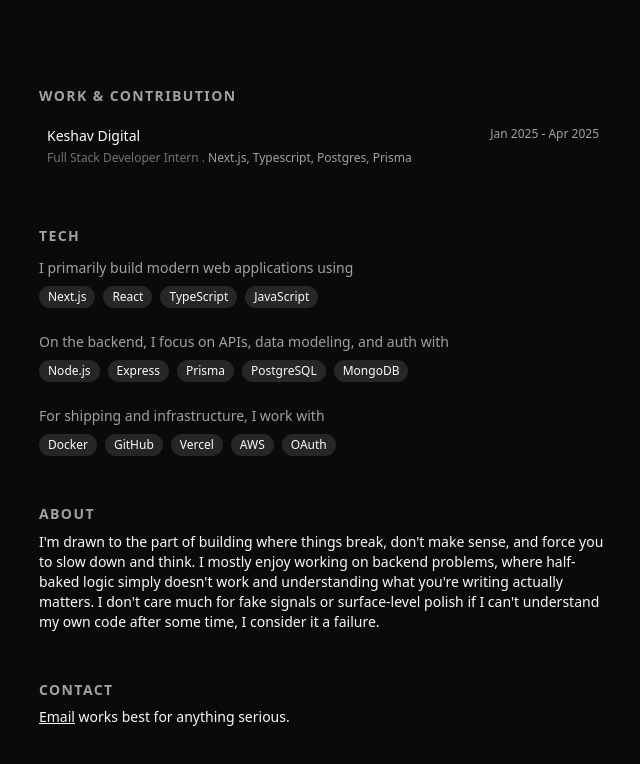
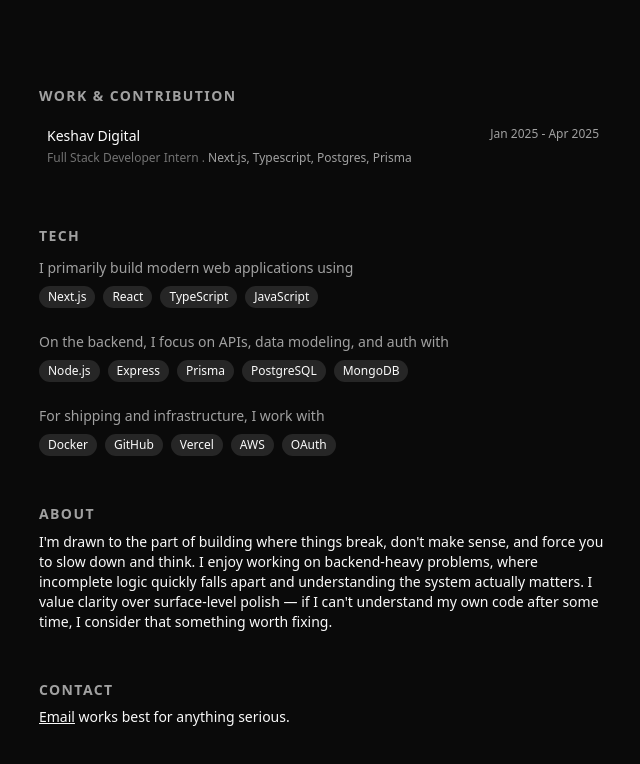
Before and after one commit to Bunny099/jayesh-v2, a Next.js app: page / in a window 1280 px wide. Shown: the part 541-1305 px from the top of the page, without its empty margins (317-957 px from the left). Built offline with nearby package versions, Linux system fonts and the light colour scheme.

Commit message:
update:about data

```diff
--- a/app/page.tsx
+++ b/app/page.tsx
@@ -2,7 +2,7 @@ import { Navbar } from "@/components/layout/navbar";
 import { ProjectsScroller } from "@/components/layout/projectsScroller";
 import TechBadge from "@/components/layout/techBadges";
 import Work from "@/components/layout/work";
-import { Mail } from "lucide-react";
+
 import Link from "next/link";
 export default function Home() {
   return (
@@ -38,7 +38,9 @@ export default function Home() {
           <h2 className="py-2 text-sm font-semibold tracking-widest text-neutral-400 ">
             ABOUT
           </h2>
-          <p className=" text-sm text-accent-foreground dark:text-neutral-400">I'm drawn to the part of building where things break, don't make sense, and force you to slow down and think. I mostly enjoy working on backend problems, where half-baked logic simply doesn't work and understanding what you're writing actually matters. I don't care much for fake signals or surface-level polish  if I can't understand my own code after some time, I consider it a failure.</p>
+          <p className=" text-sm text-accent-foreground dark:text-neutral-400">
+            I'm drawn to the part of building where things break, don't make sense, and force you to slow down and think. I enjoy working on backend-heavy problems, where incomplete logic quickly falls apart and understanding the system actually matters. I value clarity over surface-level polish — if I can't understand my own code after some time, I consider that something worth fixing.
+          </p>
         </div>
       </section>
 
```
